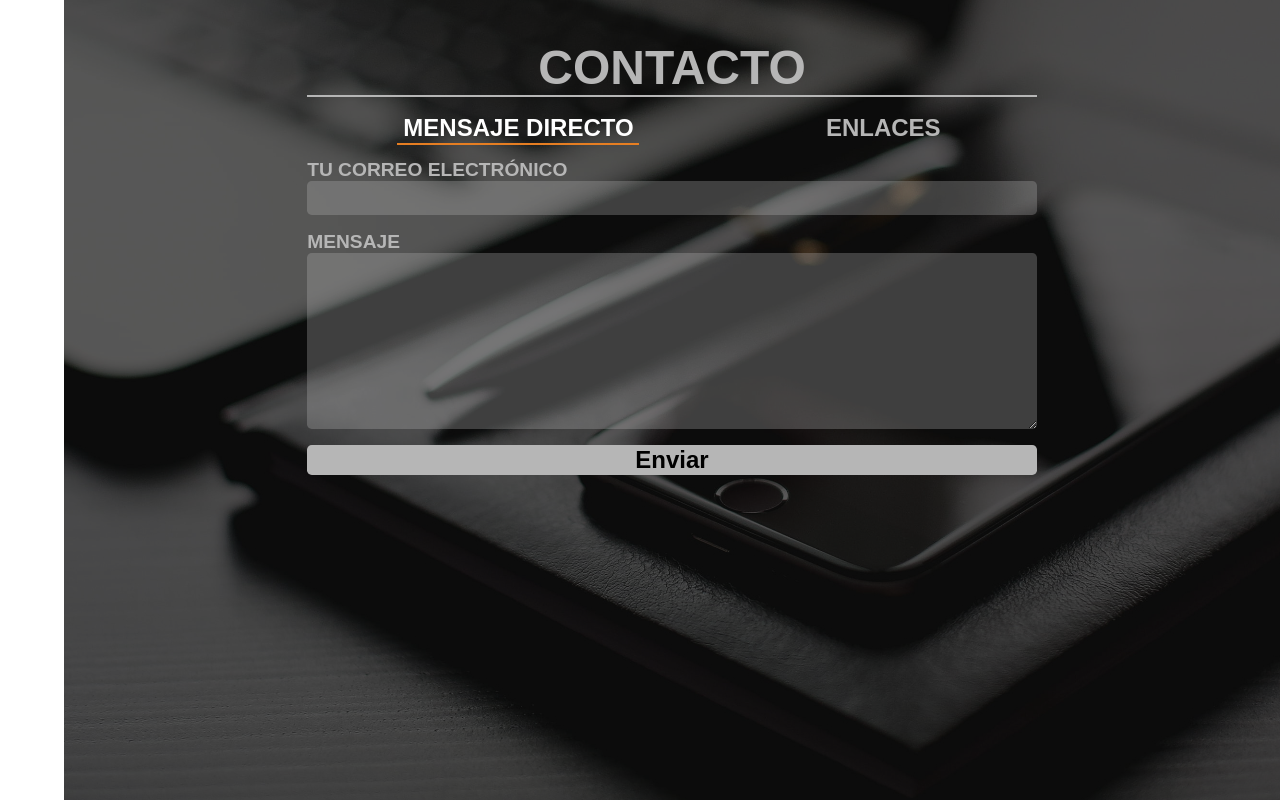
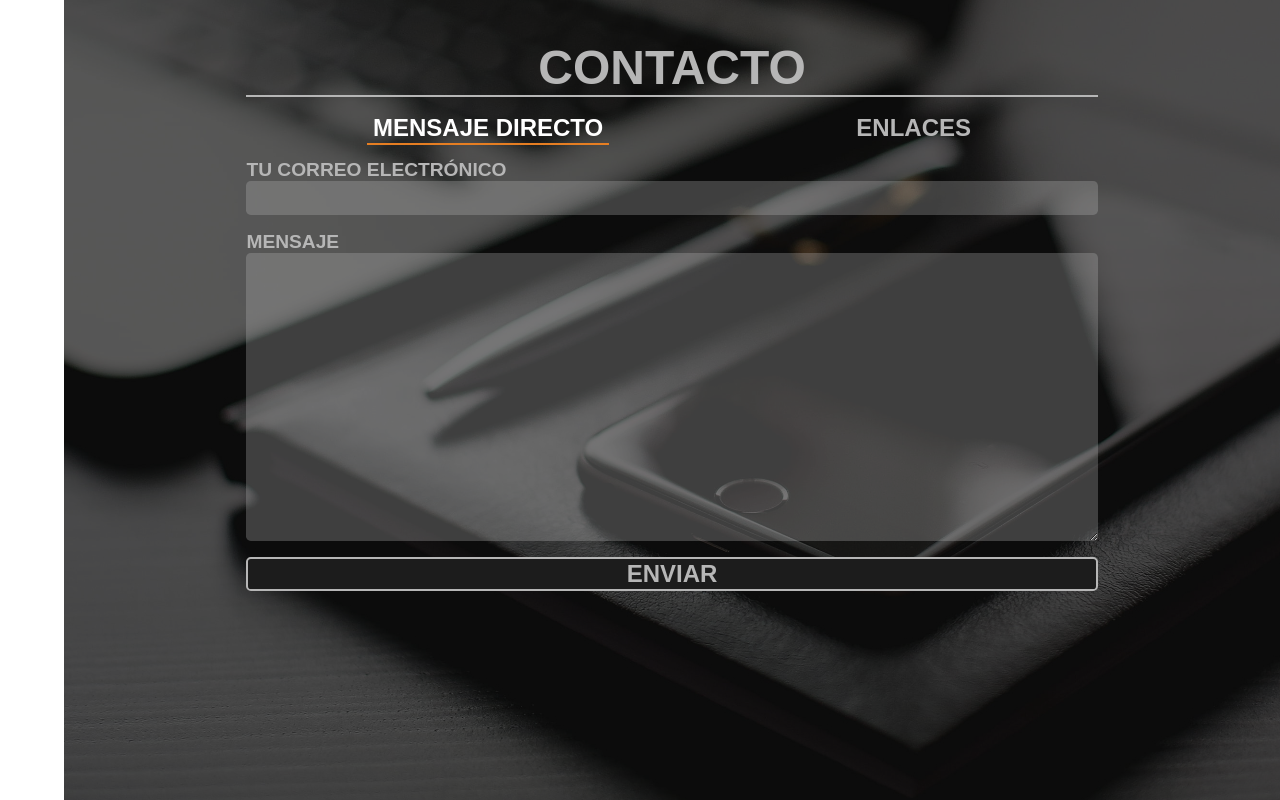
Before and after one commit to Kevin-V352/portfolio-v1, a React (Create React App) app: page / in a window 1280 px wide. Shown: the part 2400-3200 px from the top of the page. Built offline with nearby package versions, Linux system fonts and the light colour scheme; a web font is replaced by a local one.

Commit message:
Minimal fixes

```diff
--- a/src/components/homepage/contact/container/contact-elements.ts
+++ b/src/components/homepage/contact/container/contact-elements.ts
@@ -14,7 +14,7 @@ export const Column = styled.div`
     display: flex;
     align-items: center;
     flex-direction: column;
-    width: 60%;
+    width: 70%;
     min-height: 90%;
     // Less than 600px - small screens
     @media (max-width: 600px) {
--- a/src/components/homepage/contact/selector-table/container/selector-table-elements.ts
+++ b/src/components/homepage/contact/selector-table/container/selector-table-elements.ts
@@ -47,5 +47,5 @@ export const ResultContent = styled.div`
     display: flex;
     justify-content: center;
     align-items: center;
-    min-height: 30vh;
+    min-height: 17rem;
 `;
--- a/src/components/homepage/contact/selector-table/direct-message/direct-message-elements.ts
+++ b/src/components/homepage/contact/selector-table/direct-message/direct-message-elements.ts
@@ -30,12 +30,24 @@ export const Input = styled.input`
 
 export const TextArea = styled.textarea`
     ${defaultConfigInput};
-    height: 10rem;
+    height: 17rem;
 `;
 
 export const SubmitButton = styled.button`
     border-radius: .3rem;
-    border: none;
-    background-color: var(--gray);
+    border: .15rem solid var(--gray);
+    background-color: var(--black);
+    color: var(--gray);
     font-size: 1.5rem;
+    text-transform: uppercase;
+    transition: var(--transition-fast);
+    &:hover {
+        transition: var(--transition-fast);
+        transform: scale(1.01);
+        border-color: var(--orange);
+        color: var(--orange);
+    }
+    &:active {
+        transform: scale(0.99);
+    }
 `;
--- a/src/components/homepage/contact/selector-table/direct-message/direct-message.tsx
+++ b/src/components/homepage/contact/selector-table/direct-message/direct-message.tsx
@@ -10,7 +10,7 @@ const Form: FC = (): JSX.Element => {
 
 	const sendEmail = (e: any) => {
     e.preventDefault();
-    emailjs.sendForm(
+    /* emailjs.sendForm(
         "service_1wjwuz8",
         "template_kyqfd0i",
         e.target,
@@ -24,7 +24,7 @@ const Form: FC = (): JSX.Element => {
           alert(`Ocurrio un error: ${error.status}`);
         }
       );
-      e.target.reset();
+      e.target.reset(); */
   };
 
 	return (
--- a/src/components/homepage/contact/selector-table/links/links.tsx
+++ b/src/components/homepage/contact/selector-table/links/links.tsx
@@ -10,6 +10,7 @@ const Links: FC = (): JSX.Element => {
       <S.ButtonIcon>
         <a
           href="https://ya.co.ve/KDG"
+          rel="noopener noreferrer"
           target="_blank"
         >
           <S.LinkedinIcon />
@@ -18,6 +19,7 @@ const Links: FC = (): JSX.Element => {
       <S.ButtonIcon>
         <a
           href="https://ya.co.ve/BxK"
+          rel="noopener noreferrer"
           target="_blank"
         >
           <S.WhatsappIcon />
@@ -31,14 +33,12 @@ const Links: FC = (): JSX.Element => {
       <S.ButtonIcon>
         <a
           href="https://ya.co.ve/eNR"
+          rel="noopener noreferrer"
           target="_blank"
         >
           <S.TelegramIcon />
         </a>
       </S.ButtonIcon>
-{/*       <S.ButtonIcon>
-        <S.MessengerIcon />
-      </S.ButtonIcon> */}
     </S.Container>
   );
 };
```
Also changed, not shown: src/components/homepage/contact/selector-table/info/info-elements.ts (deleted, +0 -21 lines), src/components/homepage/contact/selector-table/info/info.tsx (deleted, +0 -17 lines).
